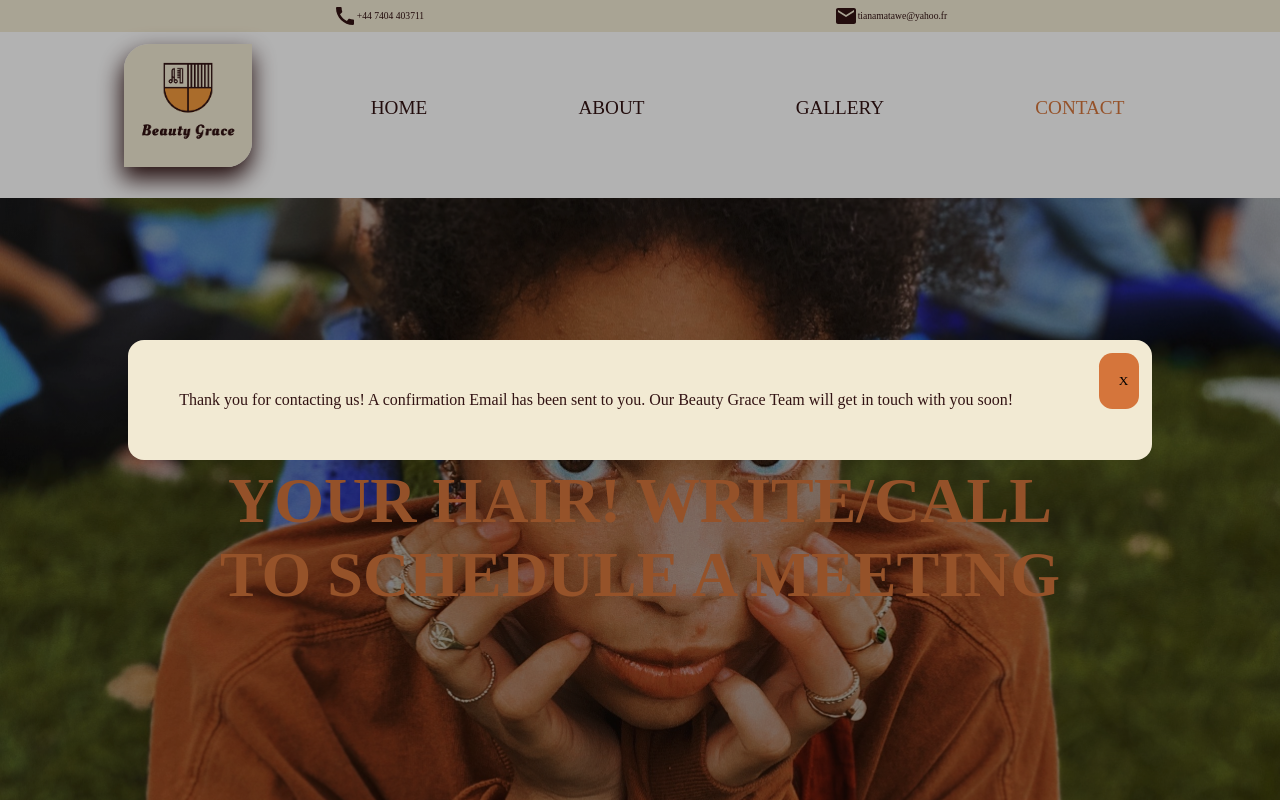
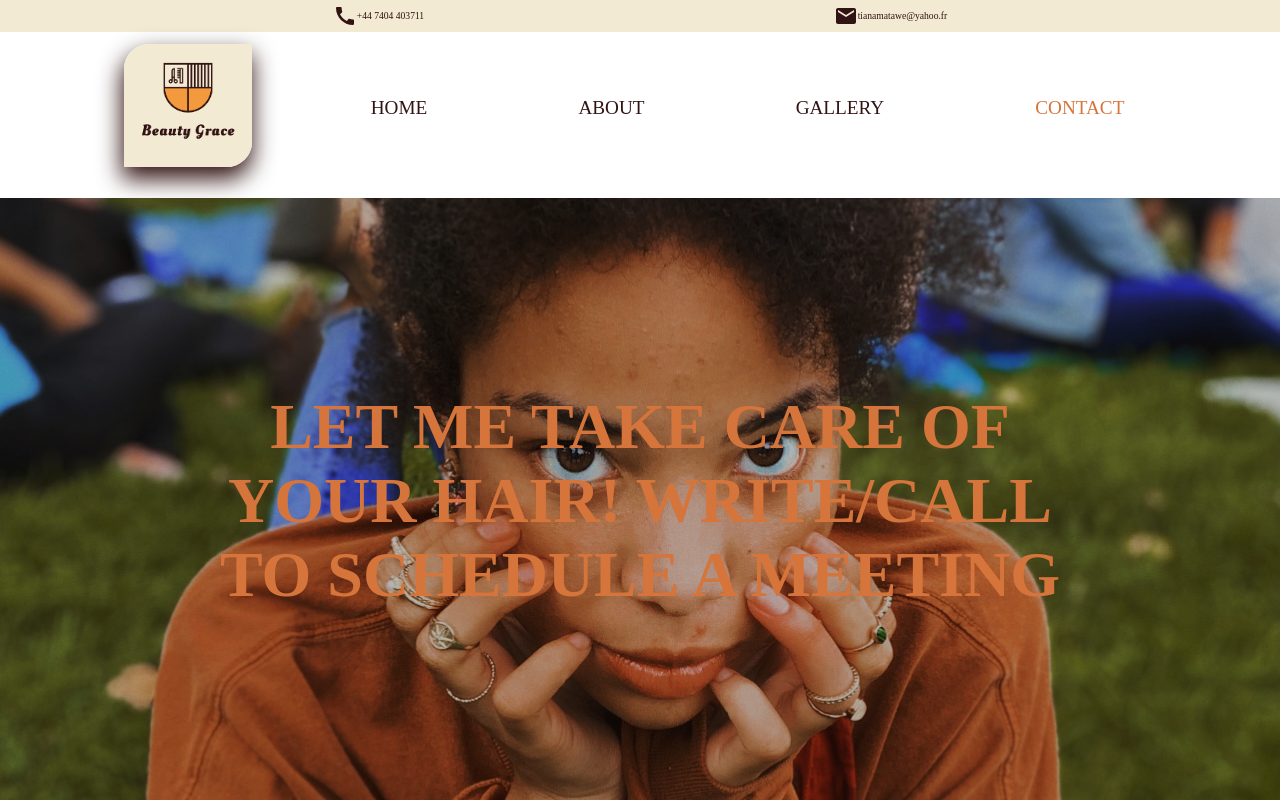
Before and after one commit to Isabelle-github/beauty_hair, a React (Create React App) app: page /contact in a window 1280 px wide. Shown: the top 800 px of the page. Built offline with nearby package versions, Linux system fonts and the light colour scheme; a web font is replaced by a local one.

Commit message:
little thing

```diff
--- a/src/components/ContactForm.js
+++ b/src/components/ContactForm.js
@@ -6,7 +6,7 @@ import Popup from "./Popup";
 
 const ContactForm = () => {
   const form = useRef();
-  const [istrigger, setIsTrigger] = useState(true);
+  const [istrigger, setIsTrigger] = useState(false);
   const [isValid, setIsValid] = useState(false);
   const [errorMessage, setErrorMessage] = useState("");
   const [inputs, setInputs] = useState({
```
